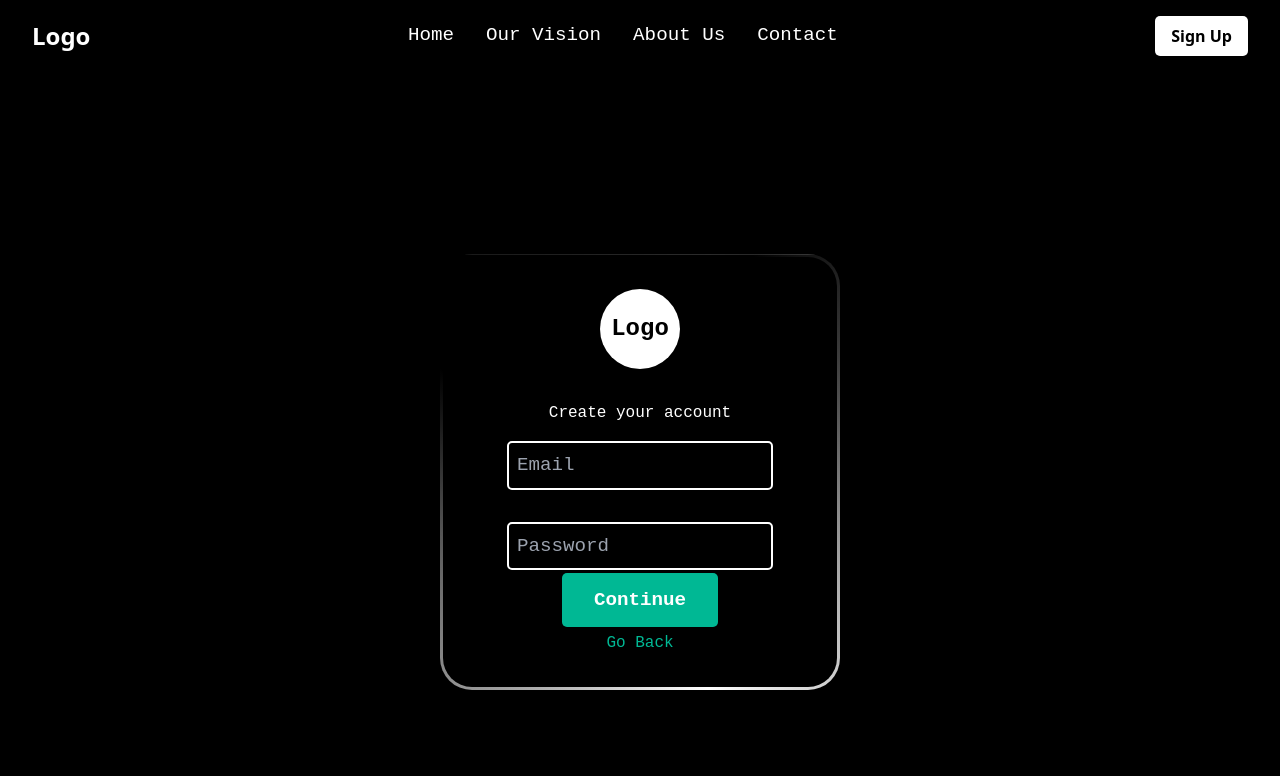
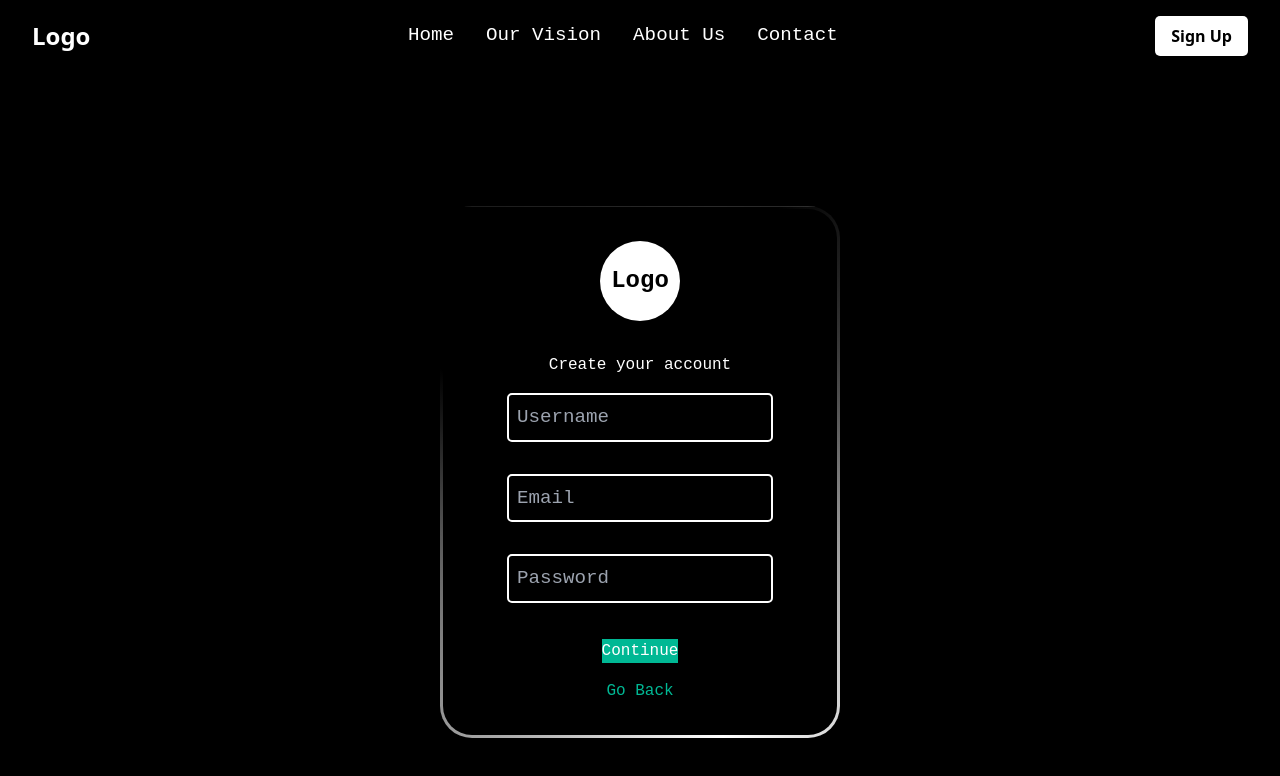
Before and after one commit to DuhanJishnu/LURN-beta, a React (Vite) app in the folder apps/frontend/: page /signup in a window 1280 px wide. Shown: the top 776 px of the page. Built offline with nearby package versions, Linux system fonts and the light colour scheme.

Commit message:
Add username

```diff
--- a/apps/frontend/src/Components/Carousel.css
+++ b/apps/frontend/src/Components/Carousel.css
@@ -1,4 +1,3 @@
-
 .card {
   position: absolute;
   width: 220px;
@@ -57,7 +56,6 @@
   z-index: 0;
 }
 
-
 #item-1:checked ~ .cards #song-1,
 #item-2:checked ~ .cards #song-2,
 #item-3:checked ~ .cards #song-3,
--- a/apps/frontend/src/Components/SignUp.jsx
+++ b/apps/frontend/src/Components/SignUp.jsx
@@ -14,15 +14,12 @@ const Container = styled.div`
 
 const FormWrapper = styled.div`
   background-color: black;
-  // border: 2px solid white;
-  // border-radius: 10px;
   padding: 2rem 4rem;
   text-align: center;
   max-width: 400px;
   width: 100%;
 
 
-  //updated from here
 
 --border-angle: 0turn;
   --main-bg: conic-gradient(
@@ -51,10 +48,6 @@ const FormWrapper = styled.div`
       --border-angle: 1turn;
     }
   }
-//if want to pause animation on hovering
-  // &:hover {
-  //   animation-play-state: paused;
-  // }
 }
 
 @property --border-angle {
@@ -93,7 +86,6 @@ const Input = styled.input`
 `;
 
 const ContinueButton = styled(Link)`
-  background-color: #00b894;
   color: white;
   padding: 1rem 2rem;
   border: none;
@@ -127,9 +119,10 @@ const SignUp = () => {
         <Logo>Logo</Logo>
         <h2>Create your account</h2>
         <form>
+          <Input type="username" placeholder="Username" />
           <Input type="email" placeholder="Email" />
           <Input type="password" placeholder="Password" />
-          <ContinueButton to="/welcome">Continue</ContinueButton>
+          <button className="mt-5 bg-[#00b894]" to="/welcome">Continue</button>
         </form>
         <GoBack href="/">Go Back</GoBack>
       </FormWrapper>
--- a/apps/frontend/src/Components/Welcome.jsx
+++ b/apps/frontend/src/Components/Welcome.jsx
@@ -8,7 +8,7 @@ const Welcome = ()=>{
         <div className='min-h-screen w-full  bg-[#212121] text-center '>
             <div className='p-20'>
                 <TypewriterPage text={'Welcome to Learning Page'}/>
-                <SearchBar/>
+                <SearchBar />
                 <Carousel />
             </div>
         </div>
```
Lines whose indentation alone changed are shown as unchanged.
